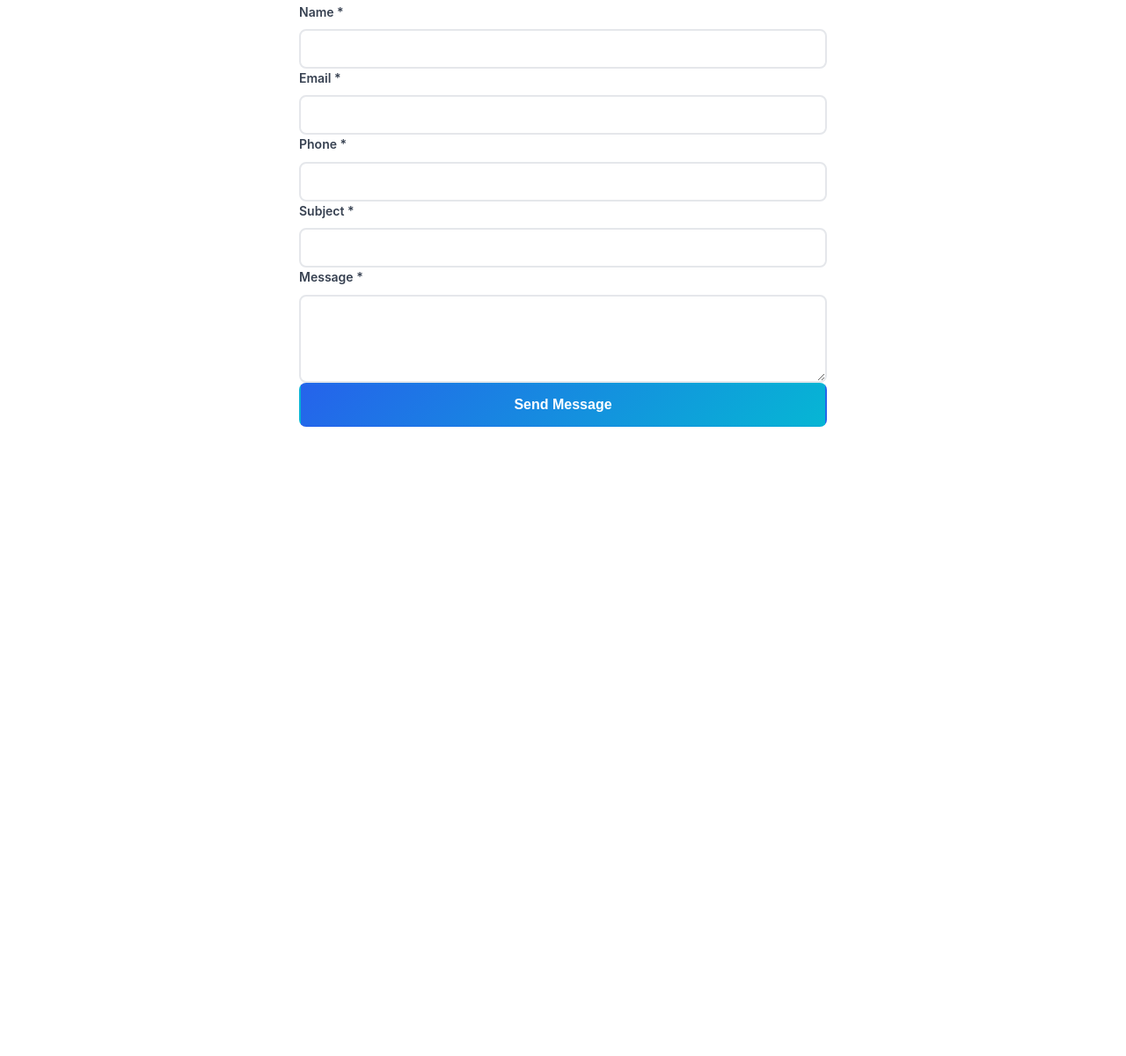
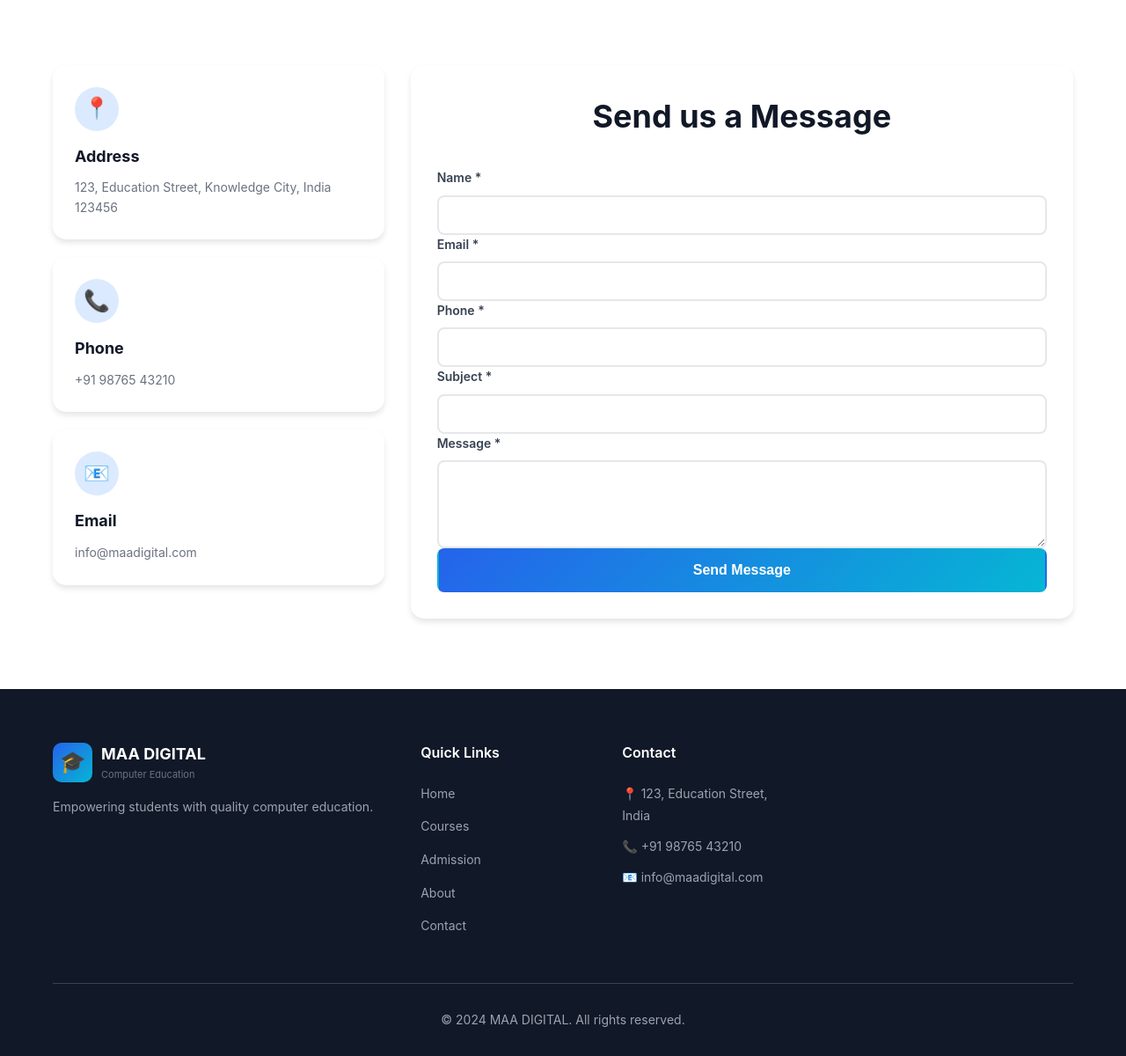
Before and after one commit to MAADIGITALCOMPUTER/maadigitalcomputereducation, a plain HTML site: page contact.html in a window 1280 px wide. Shown: the part 318-1518 px from the top of the page at 88% size. Before the commit the page ends 883 px from the top, so only its background shows below. Drawn offline with Linux system fonts and the light colour scheme.

Commit message:
Update contact.html

```diff
--- a/contact.html
+++ b/contact.html
@@ -7,7 +7,34 @@
     <link rel="stylesheet" href="styles.css">
 </head>
 <body>
-    <!-- Copy header from index.html -->
+    <!-- Header -->
+    <header class="header">
+        <div class="container">
+            <div class="nav-wrapper">
+                <div class="logo">
+                    <div class="logo-icon">🎓</div>
+                    <div class="logo-text">
+                        <div class="logo-title">MAA DIGITAL</div>
+                        <div class="logo-subtitle">Computer Education</div>
+                    </div>
+                </div>
+                <nav class="nav" id="nav">
+                    <a href="index.html" class="nav-link">Home</a>
+                    <a href="courses.html" class="nav-link">Courses</a>
+                    <a href="admission.html" class="nav-link">Admission</a>
+                    <a href="about.html" class="nav-link">About</a>
+                    <a href="gallery.html" class="nav-link">Gallery</a>
+                    <a href="contact.html" class="nav-link active">Contact</a>
+                    <a href="admission.html" class="btn btn-primary">Enroll Now</a>
+                </nav>
+                <button class="mobile-menu-btn" id="mobileMenuBtn">
+                    <span></span>
+                    <span></span>
+                    <span></span>
+                </button>
+            </div>
+        </div>
+    </header>
 
     <section class="page-header">
         <div class="container">
@@ -18,7 +45,26 @@
 
     <section class="section">
         <div class="container">
-            <div style="max-width: 600px; margin: 0 auto;">
+            <div class="contact-grid">
+                <div class="contact-info">
+                    <div class="info-card">
+                        <div class="info-icon">📍</div>
+                        <h3 class="info-title">Address</h3>
+                        <p class="info-text">123, Education Street, Knowledge City, India 123456</p>
+                    </div>
+                    <div class="info-card">
+                        <div class="info-icon">📞</div>
+                        <h3 class="info-title">Phone</h3>
+                        <p class="info-text">+91 98765 43210</p>
+                    </div>
+                    <div class="info-card">
+                        <div class="info-icon">📧</div>
+                        <h3 class="info-title">Email</h3>
+                        <p class="info-text">info@maadigital.com</p>
+                    </div>
+                </div>
+                <div style="background: white; padding: 30px; border-radius: 15px; box-shadow: 0 4px 6px rgba(0,0,0,0.1);">
+                    <h3 class="section-title" style="text-align: center; margin-bottom: 30px;">Send us a Message</h3>
                     <form id="contactForm">
                         <div class="form-group">
                             <label class="form-label">Name *</label>
@@ -44,9 +90,48 @@
                     </form>
                 </div>
             </div>
+        </div>
     </section>
 
-    <!-- Copy footer from index.html -->
+    <!-- Footer -->
+    <footer class="footer">
+        <div class="container">
+            <div class="footer-grid">
+                <div class="footer-col">
+                    <div class="footer-logo">
+                        <div class="logo-icon">🎓</div>
+                        <div class="logo-text">
+                            <div class="logo-title">MAA DIGITAL</div>
+                            <div class="logo-subtitle">Computer Education</div>
+                        </div>
+                    </div>
+                    <p class="footer-text">Empowering students with quality computer education.</p>
+                </div>
+                <div class="footer-col">
+                    <h3 class="footer-title">Quick Links</h3>
+                    <ul class="footer-links">
+                        <li><a href="index.html">Home</a></li>
+                        <li><a href="courses.html">Courses</a></li>
+                        <li><a href="admission.html">Admission</a></li>
+                        <li><a href="about.html">About</a></li>
+                        <li><a href="contact.html">Contact</a></li>
+                    </ul>
+                </div>
+                <div class="footer-col">
+                    <h3 class="footer-title">Contact</h3>
+                    <ul class="footer-contact">
+                        <li>📍 123, Education Street, India</li>
+                        <li>📞 +91 98765 43210</li>
+                        <li>📧 info@maadigital.com</li>
+                    </ul>
+                </div>
+            </div>
+            <div class="footer-bottom">
+                <p>&copy; 2024 MAA DIGITAL. All rights reserved.</p>
+            </div>
+        </div>
+    </footer>
+
     <script src="script.js"></script>
 </body>
 </html>
```
Lines whose indentation alone changed are shown as unchanged.
